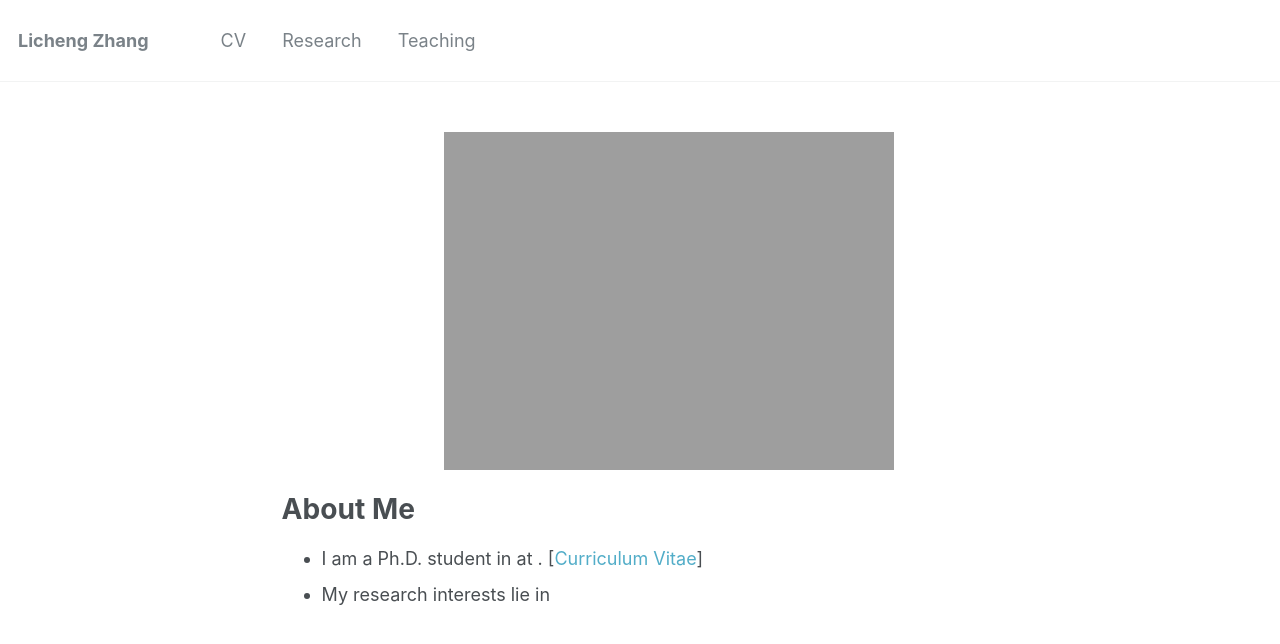
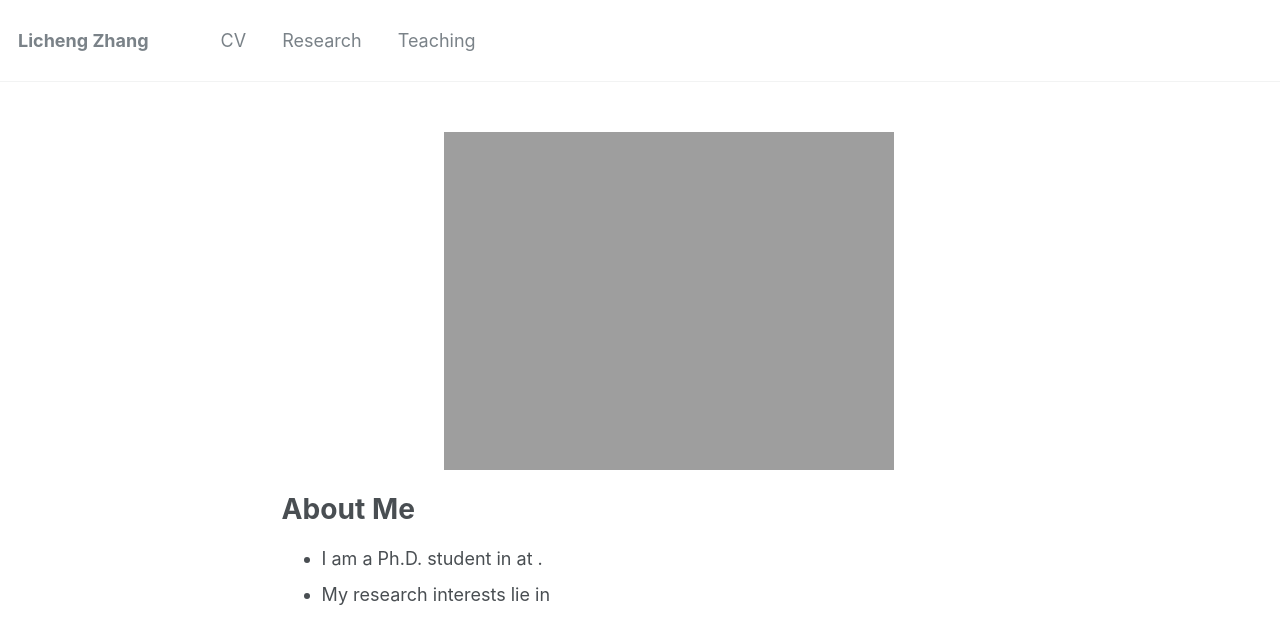
Before and after one commit to lichengzh/lichengzh.github.io, a Jekyll site: the page built from _pages/about.md, in a window 1280 px wide. Shown: the top 644 px of the page. Built offline with Jekyll 4.4.1, drawn with Linux system fonts in a browser that asks for light colours.

Commit message:
Update about.md

```diff
--- a/_pages/about.md
+++ b/_pages/about.md
@@ -13,5 +13,5 @@ redirect_from:
 </p>
 
 # About Me
-* I am a Ph.D. student in   at . [[Curriculum Vitae](http://lichengzh.github.io/files/ov.pdf)]
+* I am a Ph.D. student in   at .
 * My research interests lie in
```
